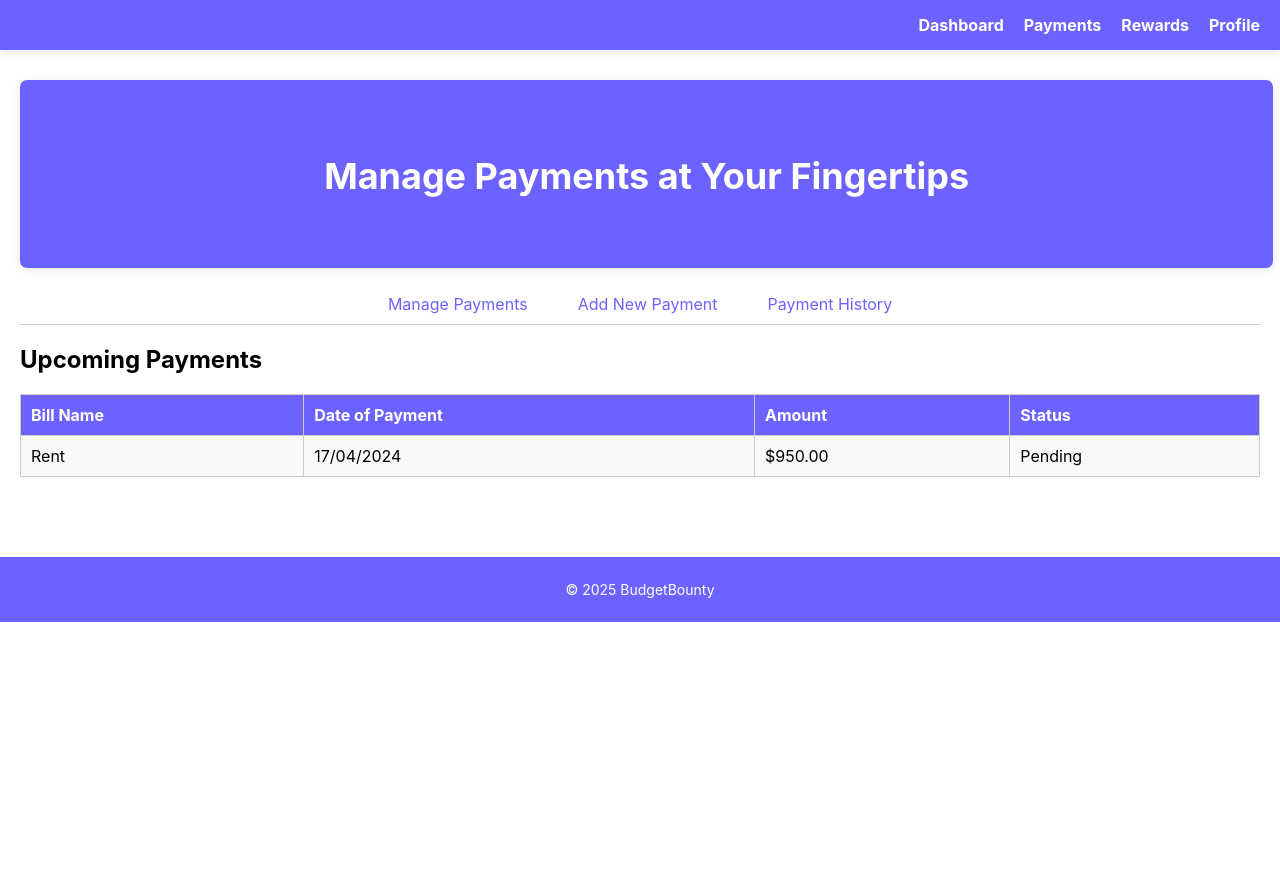
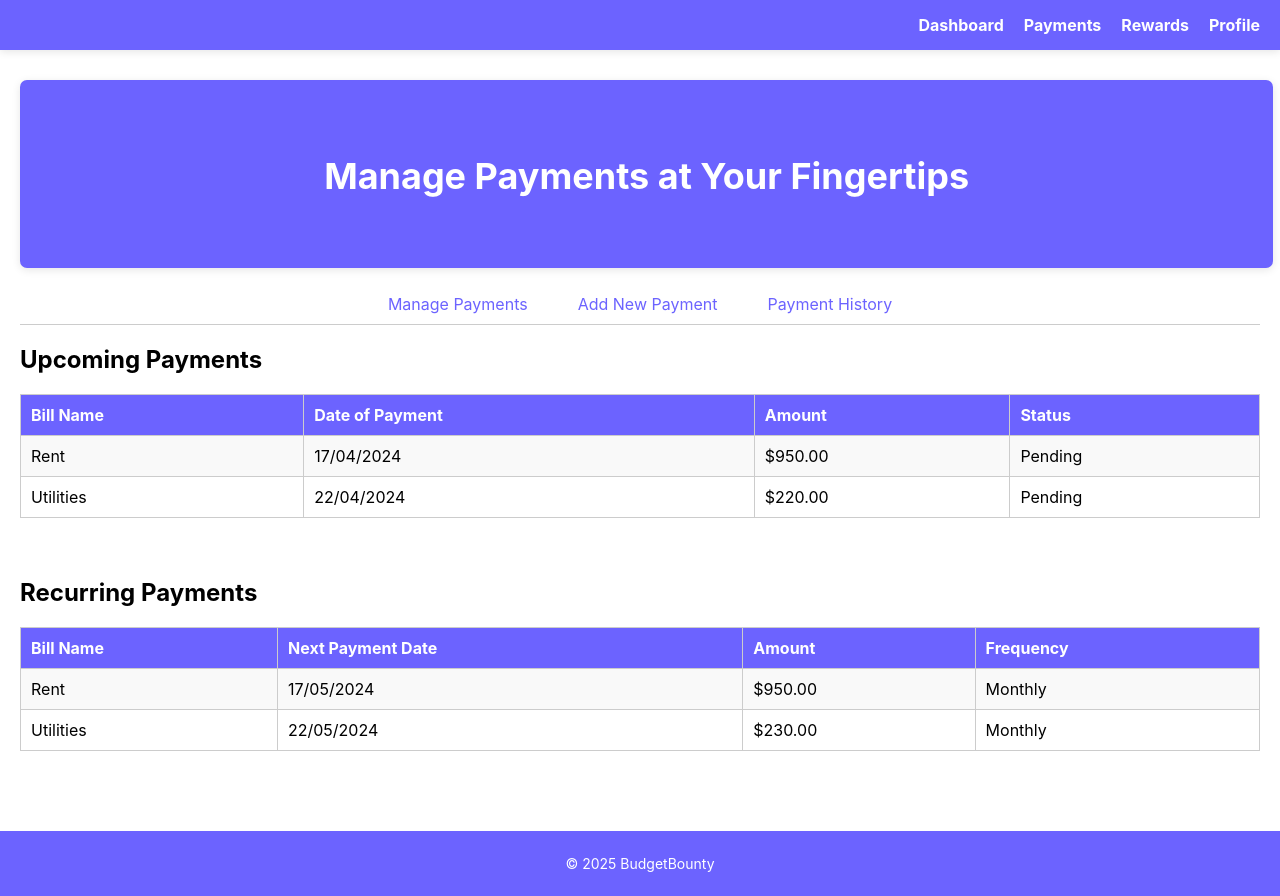
Before and after one commit to lawraisins/budgetbounty, a React (Create React App) app: page /payments/manage in a window 1280 px wide. Before the commit the page ends 800 px from the top, so only its background shows below. Built offline with nearby package versions, Linux system fonts and the light colour scheme.

Commit message:
touch up dashboard + add hover to header navbar and dashboard cards

```diff
--- a/src/components/Dashboard.js
+++ b/src/components/Dashboard.js
@@ -14,10 +14,13 @@ const Dashboard = () => {
           <p>Count on peace of mind when you make payments. Your transactions are encrypted.</p>
           <button>Learn About PayPal Security</button>
         </div>
+
         <div className="dashboard-image">
           <img src={dash1} alt="Security Illustration" />
         </div>
+
       </div>
+
       <div className="dashboard-cards">
         <div className="card">
           <h3>Reward Points</h3>
--- a/src/components/Payments/ManagePayments.js
+++ b/src/components/Payments/ManagePayments.js
@@ -20,9 +20,44 @@ const ManagePayments = () => {
             <td>$950.00</td>
             <td>Pending</td>
           </tr>
+          <tr>
+            <td>Utilities</td>
+            <td>22/04/2024</td>
+            <td>$220.00</td>
+            <td>Pending</td>
+          </tr>
+        </tbody>
+      </table>
+
+      <br></br> <br></br>
+      <h2>Recurring Payments</h2>
+      <table>
+        <thead>
+          <tr>
+            <th>Bill Name</th>
+            <th>Next Payment Date</th>
+            <th>Amount</th>
+            <th>Frequency</th>
+          </tr>
+        </thead>
+        <tbody>
+          <tr>
+            <td>Rent</td>
+            <td>17/05/2024</td>
+            <td>$950.00</td>
+            <td>Monthly</td>
+          </tr>
+          <tr>
+            <td>Utilities</td>
+            <td>22/05/2024</td>
+            <td>$230.00</td>
+            <td>Monthly</td>
+          </tr>
         </tbody>
       </table>
     </div>
+
+
   );
 };
 
--- a/src/styles/Dashboard.css
+++ b/src/styles/Dashboard.css
@@ -14,7 +14,7 @@
   /* Top Section Styling */
   .dashboard-top {
     display: flex;
-    justify-content: space-between;
+    justify-content: center;
     align-items: center;
     margin-bottom: 40px; /*space below dash1 image*/
     padding: 0 20px;
@@ -24,6 +24,7 @@
   .dashboard-text {
     text-align: left;
     max-width: 50%;
+    margin-right: 270px;;
   }
 
   .dashboard-text h2 {
@@ -53,7 +54,7 @@
   .dashboard-image img {
     width: 100%;
     max-width: 400px;
-    border-radius: 10px;
+    border-radius: 7px;
     box-shadow: 0px 4px 10px rgba(0, 0, 0, 0.1);
   }
 
@@ -73,6 +74,13 @@
     width: 30%;
     box-shadow: 0px 4px 10px rgba(0, 0, 0, 0.1);
     text-align: center;
+    transition: transform 0.3s ease, background-color 0.3s ease; /* Smooth hover effect */
+  }
+
+  .card:hover {
+    transform: scale(1.05); /* Slightly magnify the card */
+    background-color: #f0f0f0; /* Change background to light gray */
+    box-shadow: 0px 6px 12px rgba(0, 0, 0, 0.2); /* Enhance the shadow for hover */
   }
 
   .card h3 {
@@ -88,7 +96,7 @@
     width: 100%;
     max-width: 200px;
     margin-bottom: 10px;
-    border-radius: 10px;
+    border-radius: 6px;
   }
 
   /* Responsive Design for Mobile */
--- a/src/styles/Header.css
+++ b/src/styles/Header.css
@@ -30,10 +30,14 @@ header nav ul li a {
   font-weight: bold;
   font-size: 16px;
   text-decoration: none;
+  transition: transform 0.3s ease, color 0.3s ease; /* Smooth hover effect */
+  display: inline-block; /* Ensure the link behaves as a block element for proper hover effects */
 }
 
 header nav ul li a:hover {
-  text-decoration: underline;
+  /*text-decoration: underline;*/
+  transform: scale(1.1); /* Magnify the label slightly */
+  color: pink;/* Optional: Slightly change text color on hover */
 }
 
 /* Responsive Design */
```
